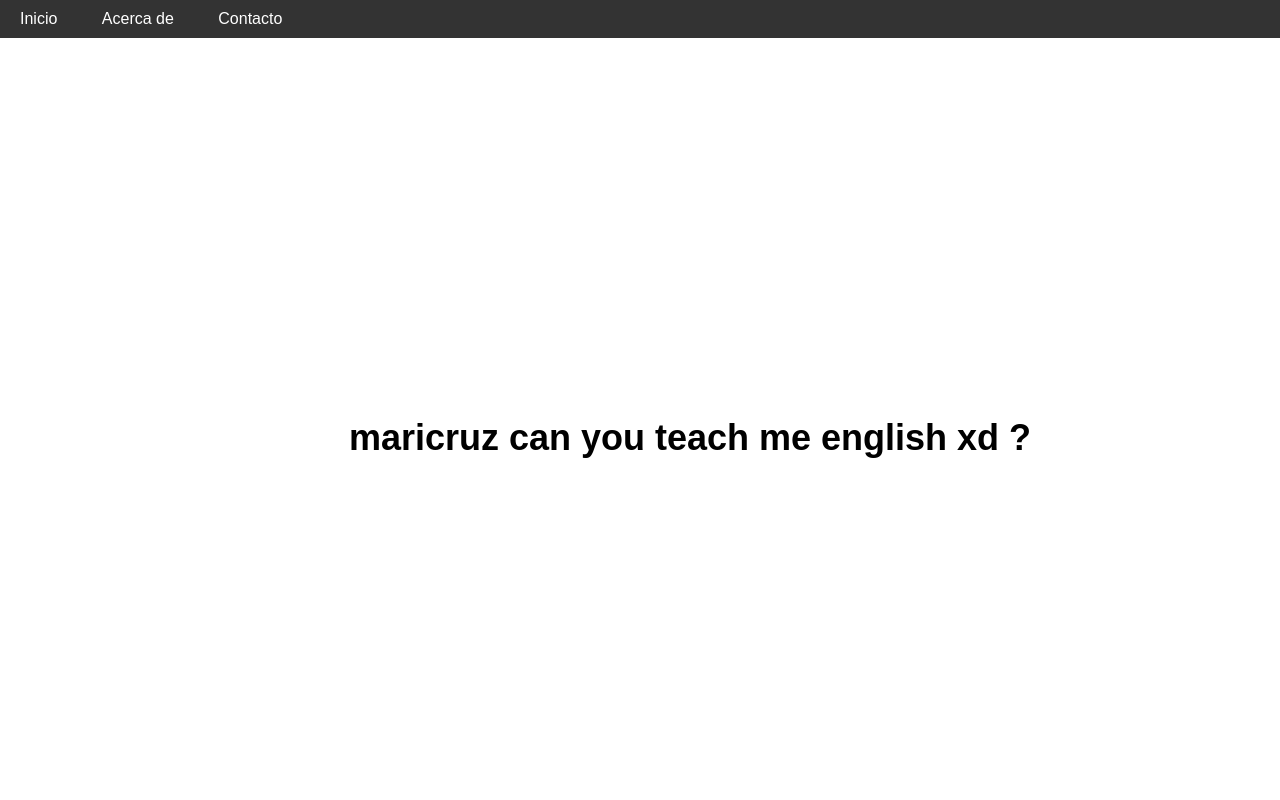
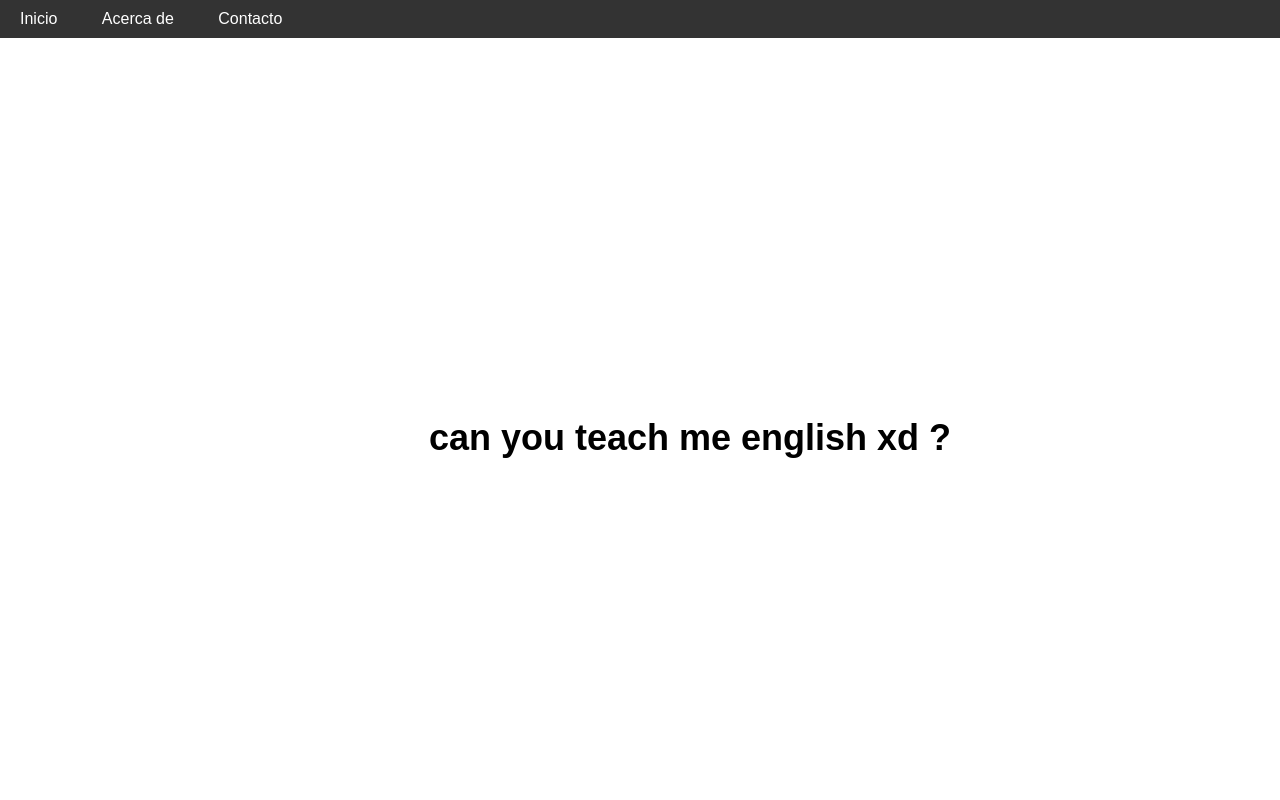
Before and after one commit to yefersonBaldeon/cloud, a plain HTML site: page index.html in a window 1280 px wide. Shown: the top 800 px of the page. Drawn offline with Linux system fonts and the light colour scheme.

Commit message:
Update index6.html

```diff
--- a/index.html
+++ b/index.html
@@ -15,7 +15,7 @@
     </nav>
 
     <div class="container">
-        <h1 class="hola">maricruz can you teach me english xd ?</h1>
+        <h1 class="hola">can you teach me english xd ?</h1>
 
     </div>
 
```
